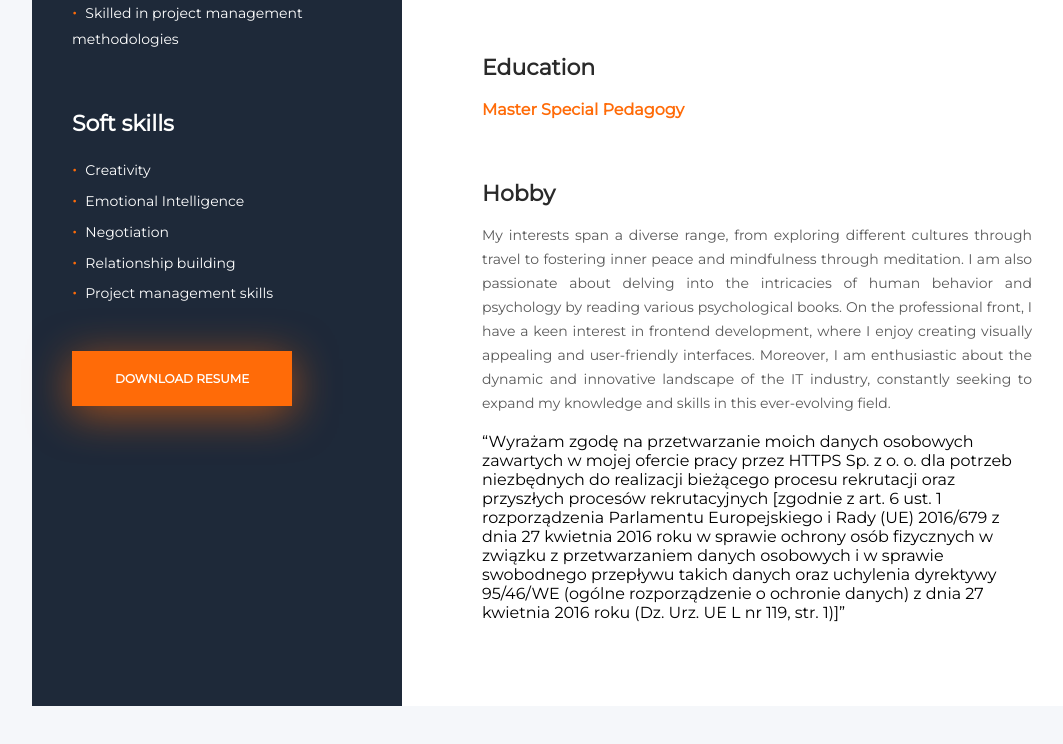
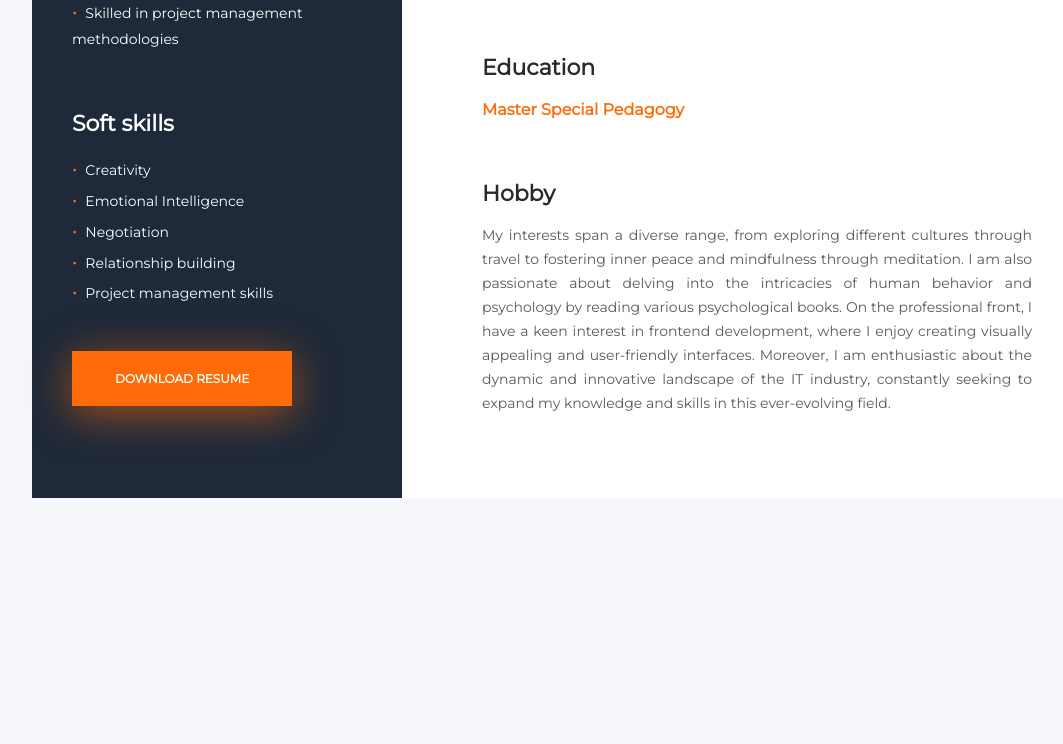
Before and after one commit to natalia-kuchta/natalia-kuchta.github.io, a plain HTML site: page index.html in a window 1280 px wide. Shown: the part 1107-1851 px from the top of the page, without its empty margins (16-1079 px from the left). After the commit the page ends 1653 px from the top, so only its background shows below. Drawn offline with nearby package versions, Linux system fonts and the light colour scheme.

Commit message:
remove clause

```diff
--- a/index.html
+++ b/index.html
@@ -157,15 +157,7 @@
                 constantly seeking to expand my knowledge and skills in this ever-evolving field.
             </p>
         </section>
-
-        <p class="clause">
-                “Wyrażam zgodę na przetwarzanie moich danych osobowych zawartych w mojej ofercie pracy przez HTTPS Sp. z o. o. dla potrzeb niezbędnych do realizacji bieżącego procesu rekrutacji oraz przyszłych procesów rekrutacyjnych
-           [zgodnie z art. 6 ust. 1 rozporządzenia Parlamentu Europejskiego i Rady (UE) 2016/679 z dnia 27 kwietnia 2016 roku w sprawie ochrony osób fizycznych w związku z przetwarzaniem danych
-        osobowych i w sprawie swobodnego przepływu takich danych oraz uchylenia dyrektywy 95/46/WE (ogólne rozporządzenie
-        o ochronie danych) z dnia 27 kwietnia 2016 roku (Dz. Urz. UE L nr 119, str. 1)]”
-        </p>
-    </div>
 </div>
-
+</div>
 </body>
 </html>
```
